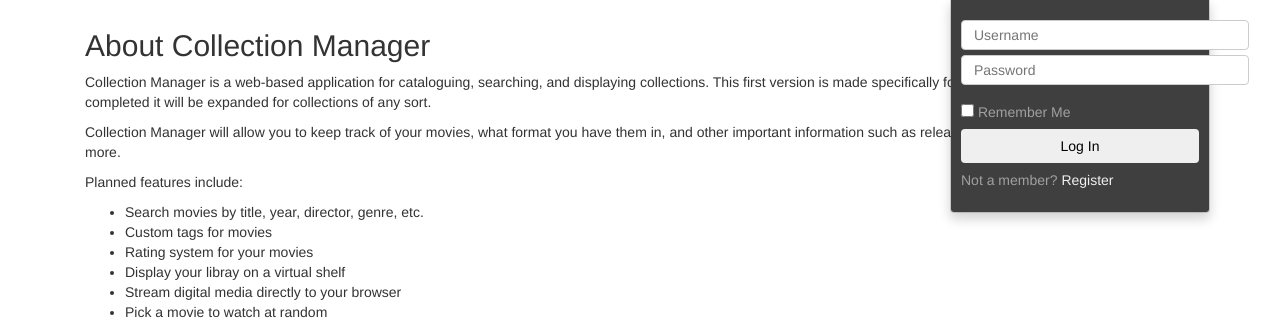
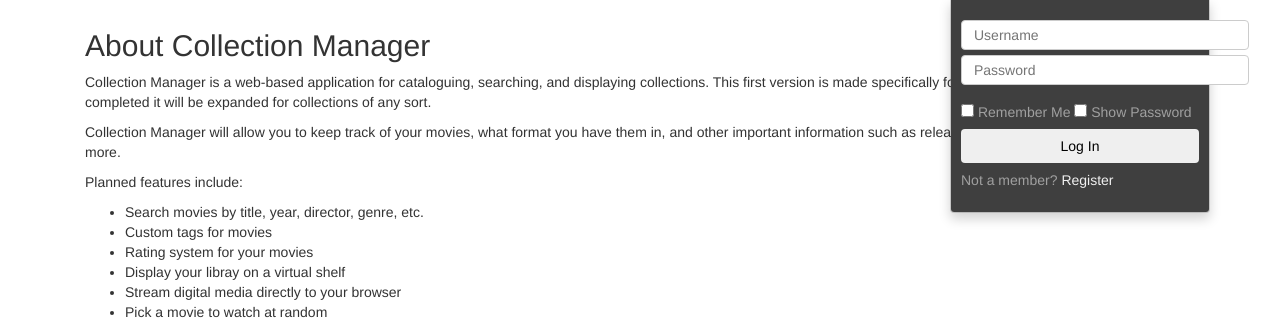
Before and after one commit to ajenshireman/CSIT2230, a PHP site: page /about.php in a window 1280 px wide, after a click on "Log in / Register". Shown: the part 51-373 px from the top of the page. Run offline with PHP 8.4, Linux system fonts and the light colour scheme.

Commit message:
Added Show Password Toggle

```diff
--- a/testSite/includes/topnav.php
+++ b/testSite/includes/topnav.php
@@ -47,13 +47,14 @@
           <ul class="dropdown-menu">
             <li id="login-toggle" class="form-toggle">
               <form role="form" id="loginForm" method="post" action="login.php">
-                <div id="loginError" class="messsage error"></div>
+                <div id="loginError" class="message error"></div>
                 <div class="form-group">
                   <input id="loginUsername" name="loginUsername" type="text" class="loginForm-control" size="30"placeholder="Username" />
                   <input id="loginPassword" name="loginPassword" type="password" class="loginForm-control" size="30"placeholder="Password" />
                 </div>
                 <div class="message">
                   <input type="checkbox" name="rememberMe" value="Remember Me" /> Remember Me
+                  <input type="checkbox" class="pwToggle" name="showLoginPW" value="Show Password" /> Show Password
                 </div>
                 <button type="submit" class="btn btn-submit btn-login" id="btnLogin" name="btnLogin" value="Log In">Log In</button>
                 <div id="toggle-login" class="message">
@@ -71,6 +72,9 @@
                   <input id="registerPassword" name="registerPassword" type="password" class="loginForm-control" size="30"placeholder="Password" />
                   <input id="registerConfirmPassword" name="registerConfirmPassword" type="password" class="loginForm-control" size="30"placeholder="ConfirmPassword" />
                   <input id="registerEmail" name="registerEmail" type="text" class="loginForm-control" size="30"placeholder="email" />
+                </div>
+                <div class="message">
+                  <input type="checkbox" class="pwToggle" name="showRegisterPW" value="Show Password" /> Show Password
                 </div>
                 <button type="submit" class="btn btn-submit btn-register" id="btnRegister" name="btnRegister" value="Log In">Register</button>
                 <div id="toggle-register" class="message">
--- a/testSite/js/script.js
+++ b/testSite/js/script.js
@@ -16,6 +16,15 @@ $('document').ready(function(){
         $('.message.error').html('');
         $('.form-toggle').find('input').val('');
         $('.form-toggle').toggle();
+    });
+
+    $('.pwToggle').click(function(e){
+        if ( this.checked ) {
+            $(this).closest('form').find('input[name*=Password]').attr('type', 'text');
+        } else {
+            $(this).closest('form').find('input[name*=Password]').attr('type', 'password');
+        }
+
     });
 });
 
```
